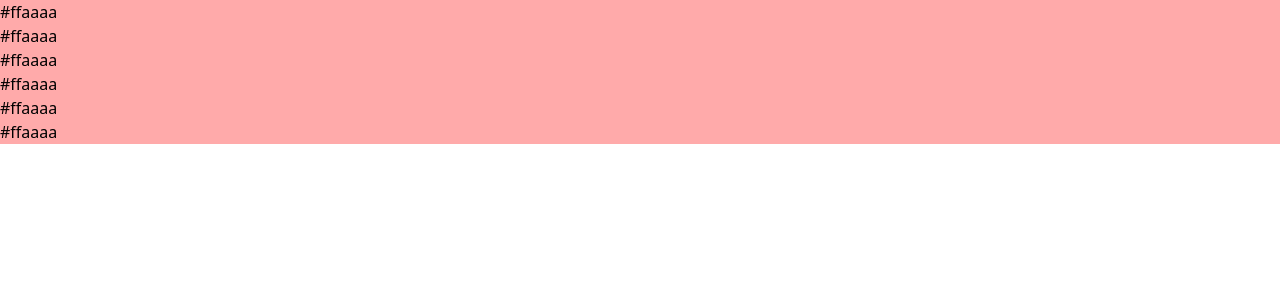
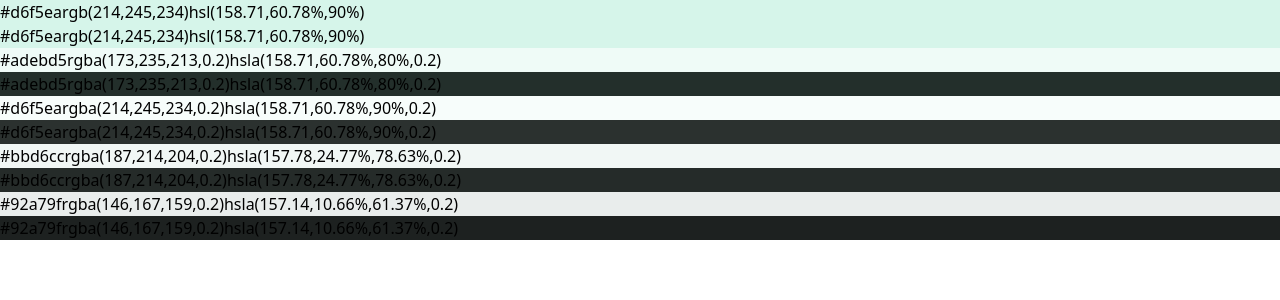
Before and after one commit to gkotecki/color-interpolator, a React (Vite) app: page / in a window 1280 px wide. Shown: the top 300 px of the page. Built offline with nearby package versions, Linux system fonts and the light colour scheme.

Commit message:
ADD: default interpolations

```diff
--- a/src/App.tsx
+++ b/src/App.tsx
@@ -3,13 +3,20 @@ import { useState } from 'react';
 import ColorPair from './components/ColorPair';
 
 export default function App() {
-  const [chosenColor, setChosenColor] = useState(chroma('#faa'));
+  const [chosenColor, setChosenColor] = useState(chroma('#d6f5ea'));
+  const [alpha, setAlpha] = useState(0.2);
+
+  const scale = chroma.scale(['white', chosenColor, 'black']).correctLightness(true).colors(7);
 
   return (
-    <div className="flex h-screen w-screen bg-neutral-400 p-12">
-      <ColorPair color={chosenColor} />
-      <ColorPair color={chosenColor} />
-      <ColorPair color={chosenColor} />
+    <div className="flex h-screen w-screen flex-col gap-10 bg-neutral-400 p-10">
+      <main className="flex">
+        <ColorPair color={chosenColor} />
+        <ColorPair color={chroma.blend(chosenColor, 'black', 'overlay').alpha(alpha)} />
+        <ColorPair color={chroma.blend(chosenColor, 'white', 'multiply').alpha(alpha)} />
+        <ColorPair color={chroma(scale[1]).alpha(alpha)} />
+        <ColorPair color={chroma(scale[2]).alpha(alpha)} />
+      </main>
     </div>
   );
 }
--- a/src/components/ColorPair.tsx
+++ b/src/components/ColorPair.tsx
@@ -3,9 +3,10 @@ import ColorView from './ColorView';
 
 export default function ColorPair({ color }: { color: chroma.Color }) {
   return (
-    <div className="flex flex-col">
-      <ColorView bg={chroma('white')} color={color} />
-      <ColorView bg={chroma('black')} color={color} />
-    </div>
+    <section className="flex flex-col">
+      <ColorView bg={chroma('white')} color={color}/>
+      <div className="w-36 h-4" style={{ background: color.alpha(1).css() }}></div>
+      <ColorView bg={chroma('black')} color={color}/>
+    </section>
   );
 }
--- a/src/components/ColorView.tsx
+++ b/src/components/ColorView.tsx
@@ -1,14 +1,12 @@
 import chroma from 'chroma-js';
-import { useMemo } from 'react';
 
 export default function ColorView({ bg, color }: { bg: chroma.Color; color: chroma.Color }) {
-  const bgName = useMemo(() => chroma(bg).name(), [bg]);
-  const colorName = useMemo(() => chroma(color).name(), [color]);
-
   return (
-    <div className="flex h-48 w-48 items-center justify-center" style={{ background: bgName }}>
-      <div className="flex h-32 w-32 p-1" style={{ background: colorName }}>
-        {colorName}
+    <div className="flex h-44 w-36 items-center justify-center" style={{ background: bg.css('hsl') }}>
+      <div className="flex h-32 w-32 flex-col p-1" style={{ background: color.css('hsl') }}>
+        <span className="text-xs">{color.name()}</span>
+        <span className="text-xs">{color.css()}</span>
+        <span className="text-xs">{color.css('hsl')}</span>
       </div>
     </div>
   );
```
